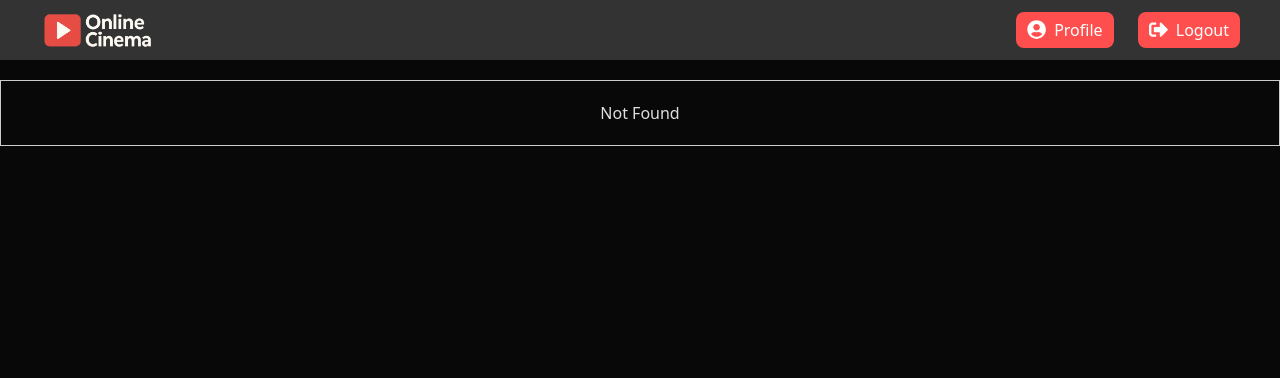
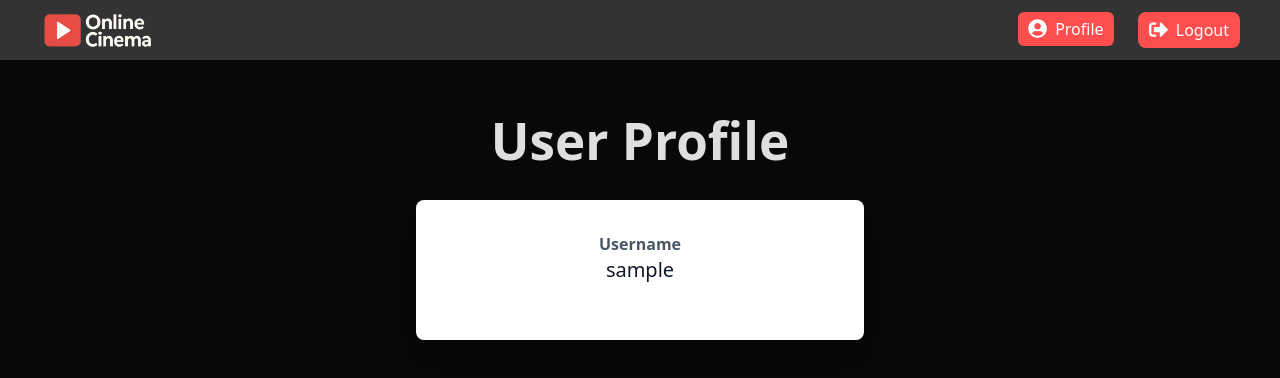
Before and after one commit to kuuhaku86/online-cinema, a React (Vite) app in the folder frontend/: page /profile in a window 1280 px wide. Before the commit this address had no page. Shown: the top 378 px of the page. Built offline with nearby package versions, Linux system fonts and the light colour scheme; sample sign-in values are in the browser's storage.

Commit message:
Add profile page

```diff
--- a/frontend/src/App.tsx
+++ b/frontend/src/App.tsx
@@ -3,6 +3,7 @@ import "./App.css";
 import HomePage from "./pages/HomePage";
 import NotFoundPage from "./pages/NotFoundPage";
 import MainLayout from "./layouts/MainLayout";
+import ProfilePage from "./pages/ProfilePage";
 
 function App() {
   return (
@@ -10,6 +11,7 @@ function App() {
       <Routes>
         <Route path="/" element={<MainLayout />}>
           <Route index element={<HomePage />} />
+          <Route path="/profile" element={<ProfilePage />} />
 
           <Route path="*" element={<NotFoundPage />} />
         </Route>
--- a/frontend/src/components/NavigationBar.tsx
+++ b/frontend/src/components/NavigationBar.tsx
@@ -31,20 +31,18 @@ const NavigationBar: React.FC = () => {
               <>
                 {user && user.username && (
                   <li className={`${styles.navItem}`}>
-                    <button
-                      onClick={() => {
-                        console.log("Profile button clicked");
-                      }}
-                      className={`${styles.navLink} ${styles.navButtonWithIcon}`}
+                    <Link
+                      to="/profile"
+                      className={`${styles.navLink} ${styles.navButtonWithIcon} rounded-md`}
                     >
                       <FaUserCircle className={styles.navIcon} /> Profile
-                    </button>
+                    </Link>
                   </li>
                 )}
                 <li className={styles.navItem}>
                   <button
                     onClick={signOut}
-                    className={`${styles.navLink} ${styles.navButtonWithIcon}`}
+                    className={`${styles.navLink} ${styles.navButtonWithIcon} rounded-md`}
                   >
                     <FaSignOutAlt className={styles.navIcon} /> Logout
                   </button>
--- /dev/null
+++ b/frontend/src/pages/ProfilePage.tsx
@@ -0,0 +1,49 @@
+import React from "react";
+import { useAuth } from "../hooks/useAuth";
+import { Navigate } from "react-router-dom";
+
+const ProfilePage: React.FC = () => {
+  const { user, isAuthenticated, loading } = useAuth();
+
+  if (loading === "pending") {
+    return (
+      <div className="container mx-auto p-4 text-center dark:text-white">
+        Loading profile...
+      </div>
+    );
+  }
+
+  if (!isAuthenticated) {
+    // Redirect to home if not authenticated, as a safeguard
+    return <Navigate to="/" replace />;
+  }
+
+  if (!user) {
+    return (
+      <div className="container mx-auto p-4 text-center dark:text-white">
+        User data not available. Please try logging in again.
+      </div>
+    );
+  }
+
+  return (
+    <div className="container mx-auto p-8 mt-5 max-w-lg">
+      <h1 className="text-4xl font-bold text-center mb-8 dark:text-white">
+        User Profile
+      </h1>
+      <div className="bg-white dark:bg-gray-800 shadow-xl rounded-lg p-8">
+        <div className="mb-6">
+          <p className="text-md font-semibold text-gray-600 dark:text-gray-400">
+            Username
+          </p>
+          <p className="text-xl text-gray-900 dark:text-white">
+            {user.username}
+          </p>
+        </div>
+        {/* You can add more user details here, e.g., email, if available and desired */}
+      </div>
+    </div>
+  );
+};
+
+export default ProfilePage;
```
